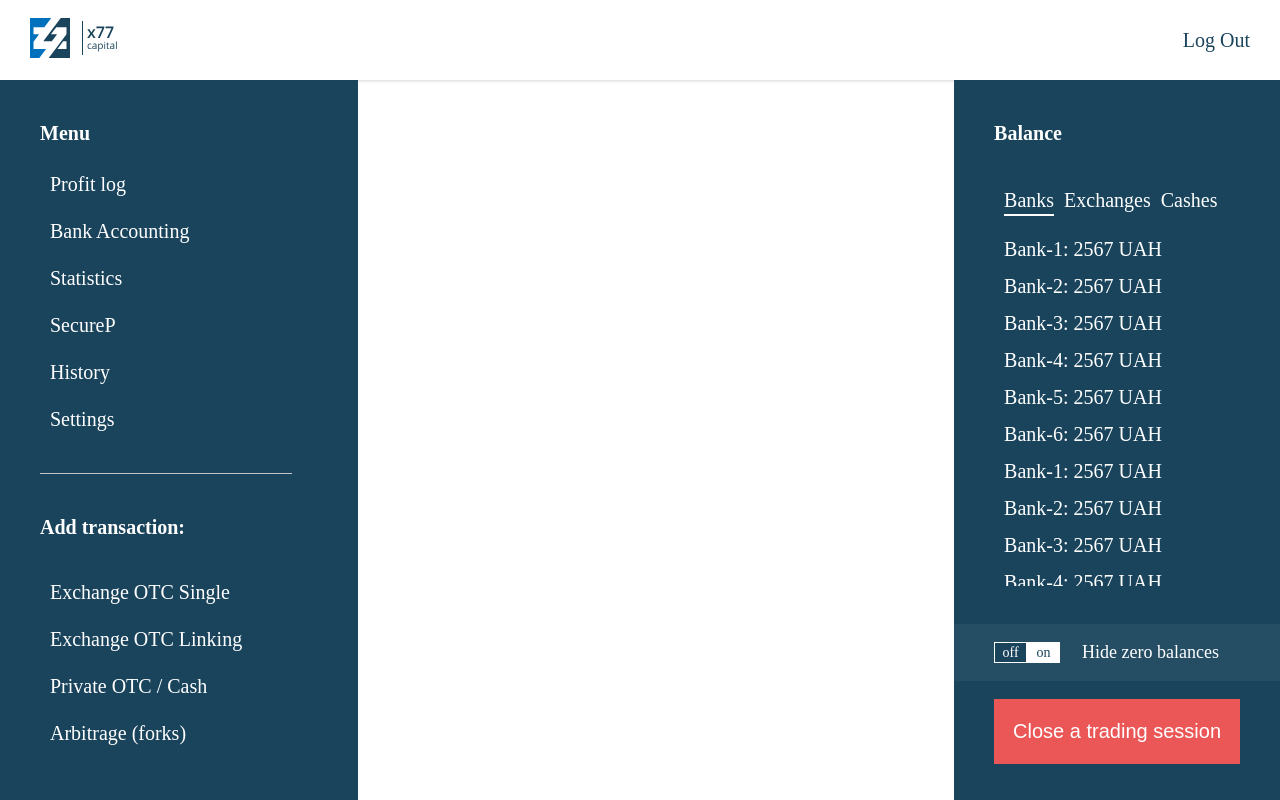
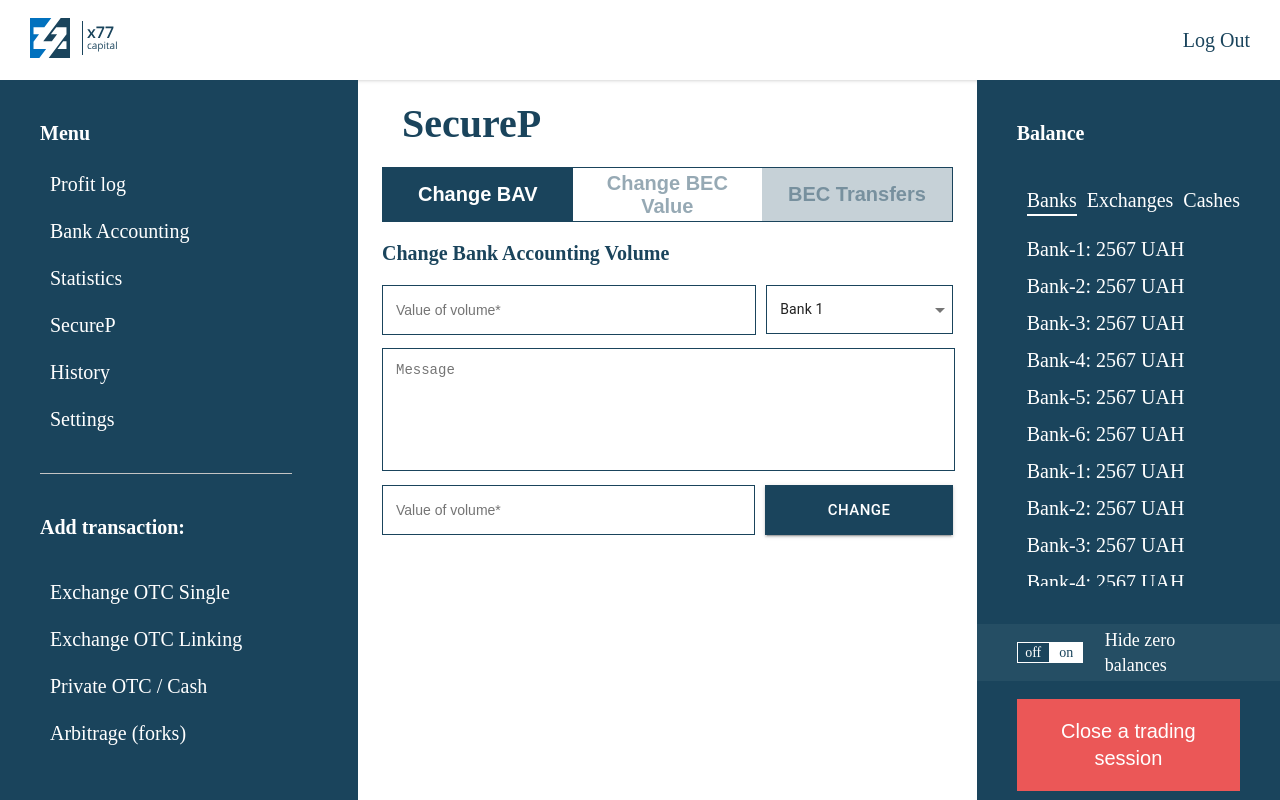
Before and after one commit to real-festil/x77capital, a React (Create React App) app: page /pages/securep in a window 1280 px wide. Built offline with nearby package versions, Linux system fonts and the light colour scheme.

Commit message:
added securep page

```diff
--- a/src/App.tsx
+++ b/src/App.tsx
@@ -9,6 +9,8 @@ import Arbitrage from "./pages/Arbitrage";
 import OtcLinking from "./pages/OtcLinking";
 import ProfitLog from "./pages/ProfitLog";
 import BankAccounting from './pages/BankAccounting';
+import Statistics from './pages/Statistics';
+import SecureP from "./pages/SecureP";
 
 function App() {
   return (
@@ -37,6 +39,12 @@ function App() {
             <Route path="/pages/bank-accounting" exact>
               <BankAccounting />
             </Route>
+            <Route path="/pages/statistics" exact>
+              <Statistics />
+            </Route>
+            <Route path="/pages/securep" exact>
+              <SecureP />
+            </Route>
             <RightSideBar />
           </div>
         </Route>
--- a/src/components/RightSideBar.tsx
+++ b/src/components/RightSideBar.tsx
@@ -90,7 +90,7 @@ const RightSideBar = () => {
   );
 };
 
-interface IWrapUlTab {
+export interface IWrapUlTab {
   children: JSX.Element | JSX.Element[];
   active: number;
   i: number;
--- /dev/null
+++ b/src/pages/SecureP.tsx
@@ -0,0 +1,97 @@
+import { Box, Container, MenuItem, Select, Button, } from "@material-ui/core";
+import { useState } from "react";
+import Arrow from '../images/arrow.svg';
+
+export default function SecureP() {
+  const [active, setActive] = useState<number>(0);
+
+  const handleActive = (item: number): void => {setActive(item)};
+
+  return (
+    <Container className='profitLog'>
+      <Box className='profitLog__head'>
+        <h2>SecureP</h2>
+      </Box>
+      <Box className='securep__btns'>
+        <button
+          className={active === 0 ? 'securep-active-btn' : ''}
+          onClick={() => handleActive(0)}
+        >Change BAV</button>
+        <button
+          className={active === 1 ? 'securep-active-btn' : ''}
+          onClick={() => handleActive(1)}
+        >Change BEC Value</button>
+        <button
+          className={active === 2 ? 'securep-active-btn' : ''}
+          onClick={() => handleActive(2)}
+        >BEC Transfers</button>
+      </Box>
+      <Box className='securep__form-first'
+      style={{display: active === 0 ? 'block' : 'none'}}>
+        <h3>Change Bank Accounting Volume</h3>
+        <form>
+          <div>
+            <input type='text' placeholder='Value of volume*' />
+            <Select className='profitLog-select securep-select' defaultValue='Bank 1'>
+              <MenuItem value='Bank 1'>Bank 1</MenuItem>
+              <MenuItem value='Bank 2'>Bank 2</MenuItem>
+            </Select>
+          </div>
+          <textarea className='securep-textarea' placeholder='Message' />
+          <div>
+            <input type='text' placeholder='Value of volume*' />
+            <Button variant='contained'>Change</Button>
+          </div>
+        </form>
+      </Box>
+      <Box className='securep__form-first'
+      style={{display: active === 1 ? 'block' : 'none'}}>
+        <h3>Change Bank/Exchange/Cash Value</h3>
+        <form>
+          <div>
+            <input type='text' placeholder='The amount*' />
+            <Select className='profitLog-select securep-select' defaultValue='Bank/Cash/Exchange'>
+              <MenuItem value='Bank/Cash/Exchange'>Bank/Cash/Exchange</MenuItem>
+              <MenuItem value='Bank/Cash/Exchange'>Bank/Cash/Exchange</MenuItem>
+            </Select>
+          </div>
+          <textarea className='securep-textarea' placeholder='Message' />
+          <div>
+            <input type='text' placeholder='Google 2FA code*' />
+            <Button variant='contained'>Change</Button>
+          </div>
+        </form>
+      </Box>
+      <Box className='securep__form-first securep__form-second'
+      style={{display: active === 2 ? 'block' : 'none'}}>
+        <h3>Bank/Exchange/Cash Transfer</h3>
+        <form>
+          <input type='text' placeholder='The amount*' />
+          <div>
+            <Select className='profitLog-select securep-select' defaultValue='Bank/Cash/Exchange'>
+              <MenuItem value='Bank/Cash/Exchange'>Option 1</MenuItem>
+              <MenuItem value='Option 2'>Option 2</MenuItem>
+            </Select>
+            <div>
+              <div className='securep__form-second-center'>
+                <div>
+                  <img src={Arrow} alt='first_arrow' />
+                  <img src={Arrow} alt='second_arrow' />
+                </div>
+              </div>
+            </div>
+            <Select className='profitLog-select securep-select' defaultValue='Bank/Cash/Exchange'>
+              <MenuItem value='Bank/Cash/Exchange'>Option 1</MenuItem>
+              <MenuItem value='Option 2'>Option 2</MenuItem>
+            </Select>
+          </div>
+          <textarea className='securep-textarea' placeholder='Message' />
+          <div>
+            <input type='text' placeholder='Google 2FA code*' />
+            <Button variant='contained'>Make a transfer</Button>
+          </div>
+        </form>
+      </Box>
+    </Container>
+  )
+}
--- /dev/null
+++ b/src/pages/Statistics.tsx
@@ -0,0 +1,39 @@
+import { Box, Container } from "@material-ui/core";
+
+export default function ProfitLog() {
+  return (
+    <Container className='profitLog'>
+      <Box className='profitLog__head'>
+        <h2>Statistics</h2>
+      </Box>
+      <Box className='profitLog__table'>
+        <table>
+          <thead>
+            <tr>
+              <th>Month</th>
+              <th>Volume UAH</th>
+              <th>Volume USDT</th>
+              <th>Median %</th>
+              <th>HF Bank</th>
+            </tr>
+          </thead>
+          <tbody>
+            {
+              [0, 1, 2, 3, 4, 5, 6, 7, 8, 9, 10, 11, 12, 13, 14, 15, 16, 17, 18, 19, 20].map(item => {
+                return (
+                  <tr key={item}>
+                    <td>AUG</td>
+                    <td>2231364.93</td>
+                    <td>2312364.93</td>
+                    <td>34.93</td>
+                    <td>Имя банка (345)</td>
+                  </tr>
+                )
+              })
+            }
+          </tbody>
+        </table>
+      </Box>
+    </Container>
+  )
+}
--- /dev/null
+++ b/src/styles/pages/_securep.scss
@@ -0,0 +1,152 @@
+.securep {
+  &__btns {
+    margin-top: 20px;
+    display: flex;
+    justify-content: space-between;
+    border: 1px solid #1A445C;
+    button {
+      width: 35%;
+      height: 53px;
+      font-size: 20px;
+      border: none;
+      outline: none;
+      cursor: pointer;
+      font-weight: bold;
+      &:nth-child(1) {
+        background: #fff;
+        color: #1a445c75;
+      }
+      &:nth-child(2) {
+        background: #fff;
+        color: #1a445c75;
+      }
+      &:nth-child(3) {
+        background: #1a445c3f;
+        color: #1a445c75;
+      }
+    }
+  }
+  &__form-first {
+    margin-top: 20px;
+    h3 {
+      color: #1A445C;
+      font-weight: bold;
+      font-size: 20px;
+    }
+    form {
+      input {
+        border: 1px solid #1A445C;
+        height: 46px;
+        width: 85%;
+        padding-left: 13px;
+        padding-right: 13px;
+        font-size: 14px;
+        outline: none;
+        margin-right: 10px;
+      }
+      div {
+        display: flex;
+        justify-content: space-between;
+        div {
+          width: 95%;
+          height: 46px;
+          border-radius: 0;
+          label {
+            margin-top: -3px;
+          }
+        }
+        button {
+          width: 250px;
+          background: #1A445C;
+          color: #fff;
+          font-size: 15px;
+          border-radius: 0;
+          &:hover {
+            background: #1A445C;
+          }
+        }
+        select {
+          width: 250px;
+        }
+      }
+    }
+  }
+  &__form-second {
+    textarea {
+      margin-bottom: 3px;
+    }
+    .MuiSelect-select {
+      padding-top: 30px !important;
+    }
+    input {
+      width: calc(100% - 26px) !important;
+    }
+    div {
+      display: flex;
+      justify-content: space-between;
+      margin-top: 6px;
+      .securep-select {
+        width: 100% !important;
+      }
+      .securep__form-second-center {
+        cursor: pointer;
+        width: 90%;
+        justify-content: center;
+        box-shadow: 0px 0px 4px rgba(0, 0, 0, 0.25);
+        margin: 0 auto;
+        div {
+          width: 60px;
+          margin-top: -7px;
+          img {
+            width: 40px;
+          }
+          img:nth-child(1) {
+            transform: rotate(-180deg);
+          }
+          img:nth-child(2) {
+            margin-top: 25px;
+            margin-left: -20px;
+          }
+        }
+      }
+    }
+  }
+  &-select {
+    width: 250px !important;
+    height: 49px !important;
+    font-size: 14px !important;
+    border: 1px solid #1A445C;
+    padding: 13px !important;
+    background: transparent !important;
+    &::before {
+      border: none;
+      content: none;
+      display: none;
+    }
+    &::after {
+      border-bottom: none !important;
+    }
+    .MuiSelect-select:focus {
+      background-color: transparent !important;
+    }
+    .MuiSelect-select {
+      padding-top: 35px;
+    }
+  }
+  &-textarea {
+    margin-top: 13px !important;
+    margin-bottom: 10px;
+    width: calc(100% - 26px);
+    height: 95px;
+    resize: none;
+    padding: 13px;
+    font-size: 14px;
+    border: 1px solid #1A445C;
+    outline: none;
+  }
+}
+
+.securep-active-btn {
+  background: #1A445C !important;
+  color: #fff !important;
+}
--- a/src/styles/pages/index.scss
+++ b/src/styles/pages/index.scss
@@ -1,4 +1,5 @@
 @import "otc-single";
 @import "profit-log";
 @import "bank-accounting";
+@import "securep";
 @import "container";
```
Also changed, not shown: src/images/arrow.svg (added).
